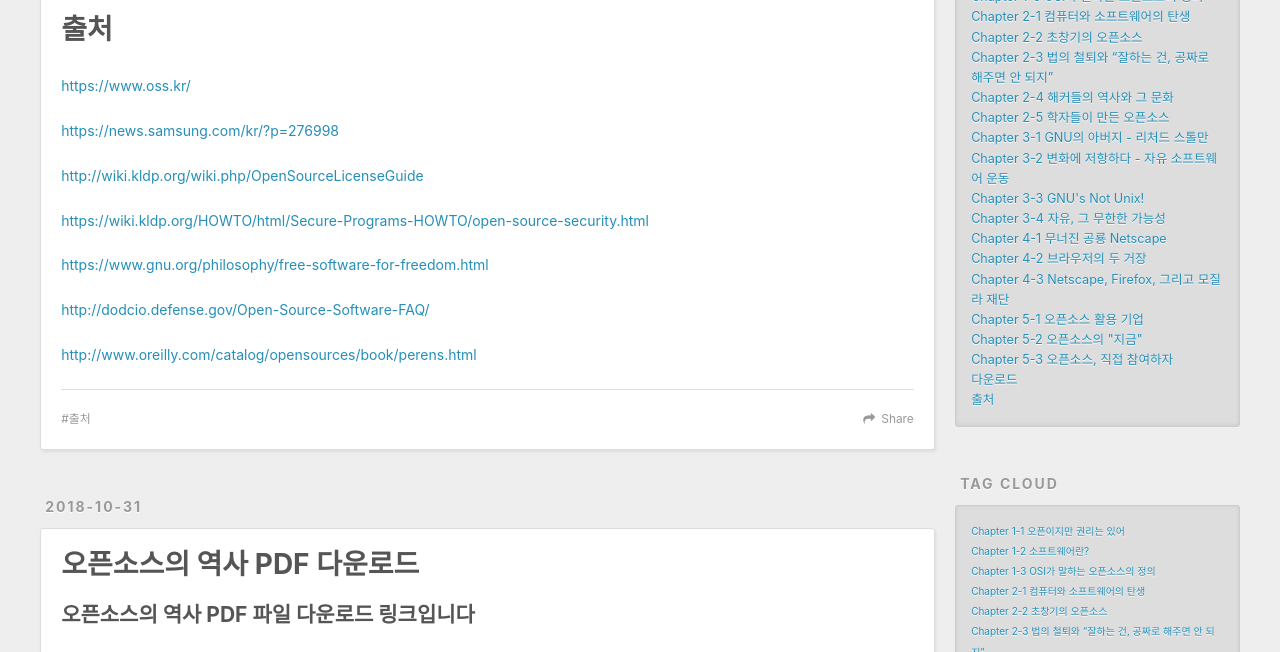
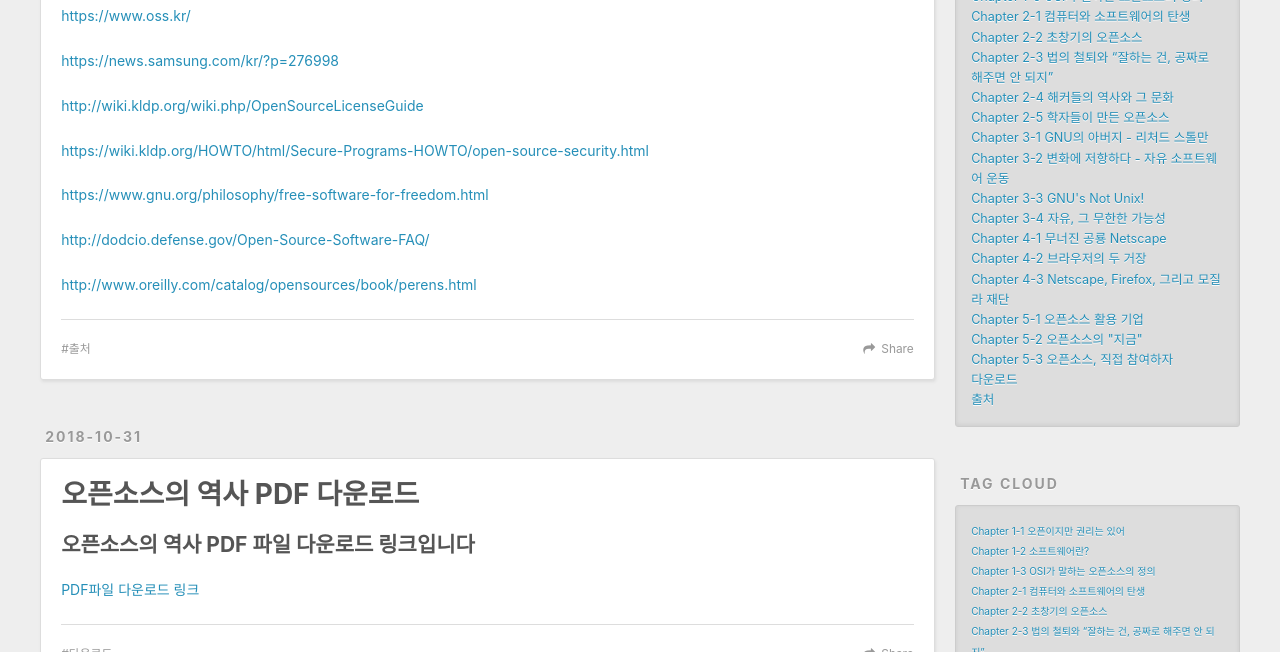
Before and after one commit to opensite3345/opensite3345.github.io, a plain HTML site: page index.html in a window 1280 px wide. Shown: the part 448-1100 px from the top of the page. Drawn offline with nearby package versions, Linux system fonts and the light colour scheme.

Commit message:
duplicate title remove

```diff
--- a/index.html
+++ b/index.html
@@ -92,7 +92,7 @@
 
     <div class="article-entry" itemprop="articleBody">
 
-        <h1 id="출처"><a href="#출처" class="headerlink" title="출처"></a>출처</h1><p><a href="https://www.oss.kr/" target="_blank" rel="noopener">https://www.oss.kr/</a></p>
+        <p><a href="https://www.oss.kr/" target="_blank" rel="noopener">https://www.oss.kr/</a></p>
 <p><a href="https://news.samsung.com/kr/?p=276998" target="_blank" rel="noopener">https://news.samsung.com/kr/?p=276998</a> </p>
 <p><a href="http://wiki.kldp.org/wiki.php/OpenSourceLicenseGuide" target="_blank" rel="noopener">http://wiki.kldp.org/wiki.php/OpenSourceLicenseGuide</a> </p>
 <p><a href="https://wiki.kldp.org/HOWTO/html/Secure-Programs-HOWTO/open-source-security.html" target="_blank" rel="noopener">https://wiki.kldp.org/HOWTO/html/Secure-Programs-HOWTO/open-source-security.html</a></p>
```
Also changed, not shown: 2018/11/01/reference/index.html (+5 -5 lines).
